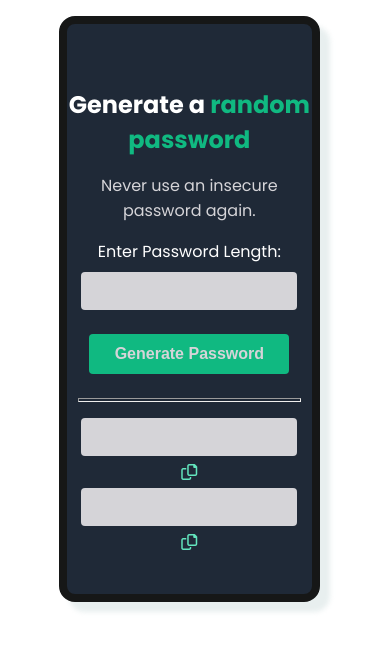
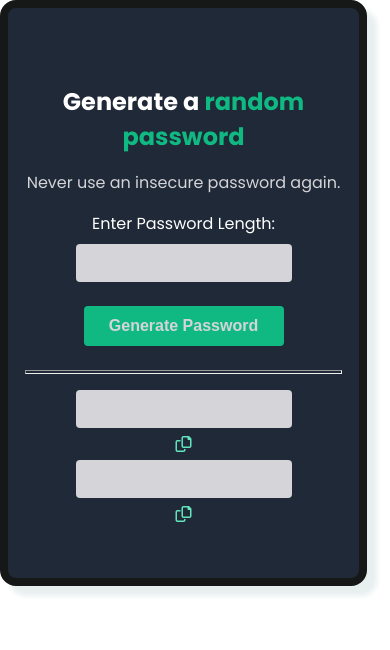
Before and after one commit to pcodesdev/password-generator, a plain HTML site: page index.html in a window 390 px wide. Drawn offline with Linux system fonts and the light colour scheme.

Commit message:
changed the card size to 100%

```diff
--- a/styles.css
+++ b/styles.css
@@ -96,8 +96,8 @@ body {
     font-size: 1.5rem;
   }
   .main {
-    width: 70%;
-    margin: 1rem auto;
+    width: 100%;
+    margin: 0 auto;
   }
   .password-label {
     color: #fff;
```
